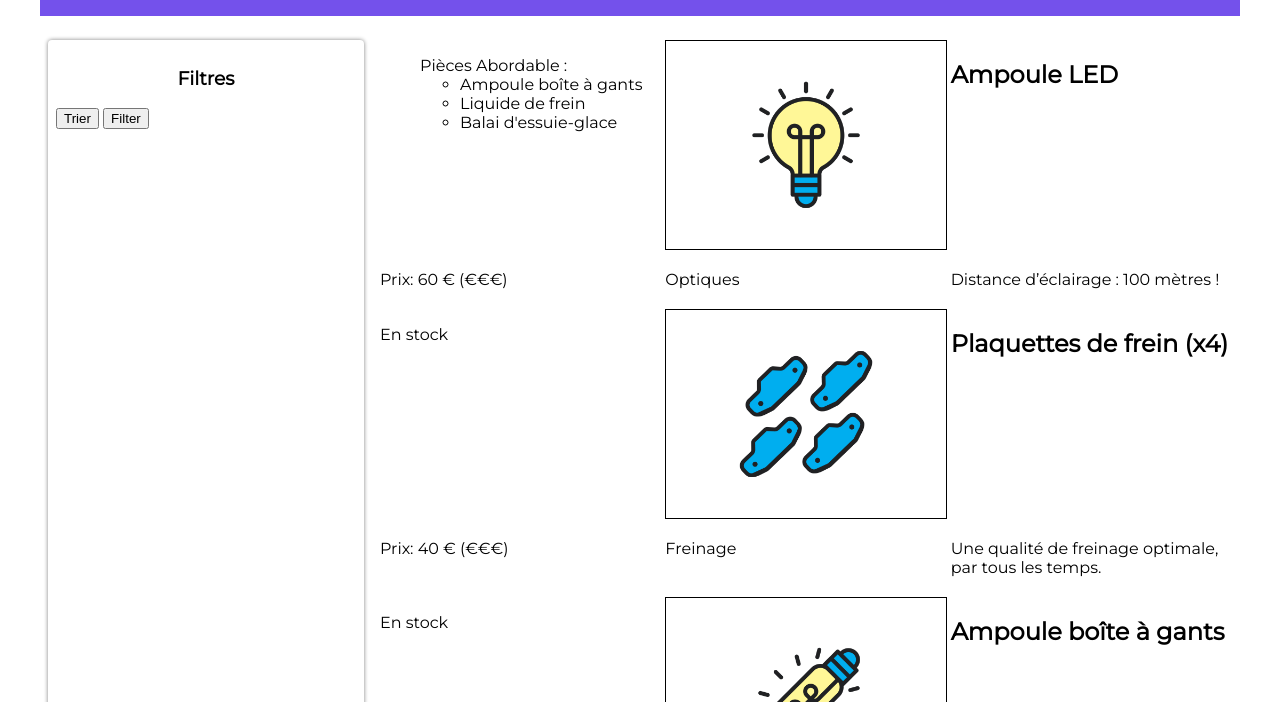
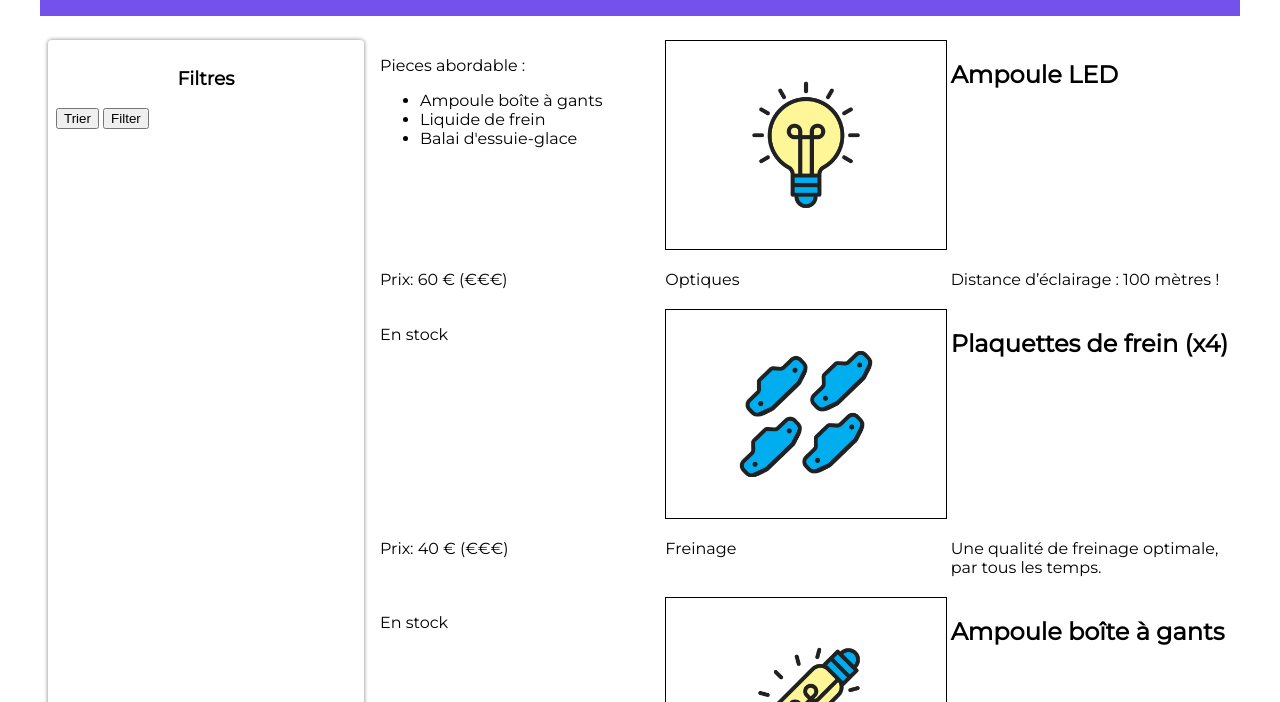
Before and after one commit to Getro31/Code-with-javaScript, a website: page index.html in a window 1280 px wide. Shown: the part 98-800 px from the top of the page. Drawn offline with Linux system fonts and the light colour scheme.

Commit message:
modification mineur d'un div

```diff
--- a/index.html
+++ b/index.html
@@ -21,7 +21,9 @@
 
 			<!-- Fiches produits -->
 			<section class="fiches">
-				<ul class="abordables">Pièces Abordable : </ul>
+				<div class="abordables">
+					<p>Pieces abordable :</p>
+				</div>
 			</section>
 		</main>
 	</body>
```
